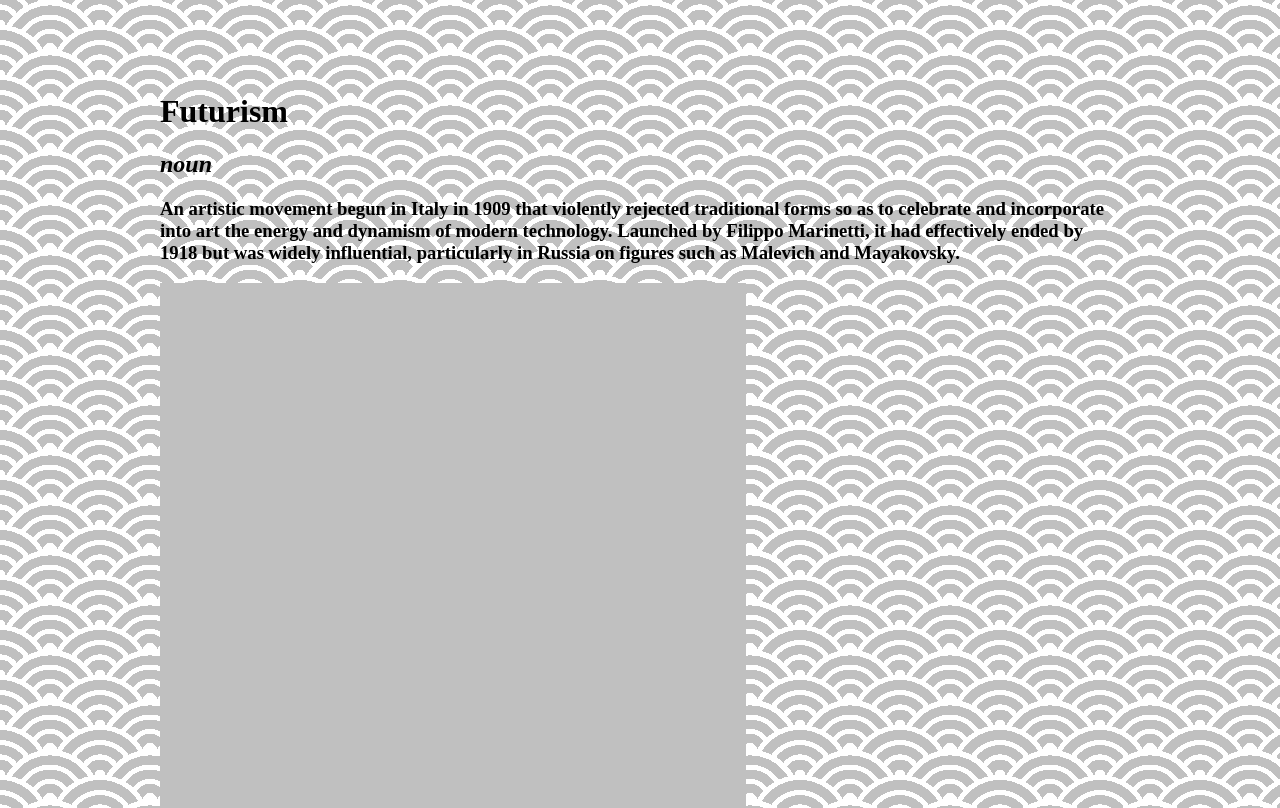
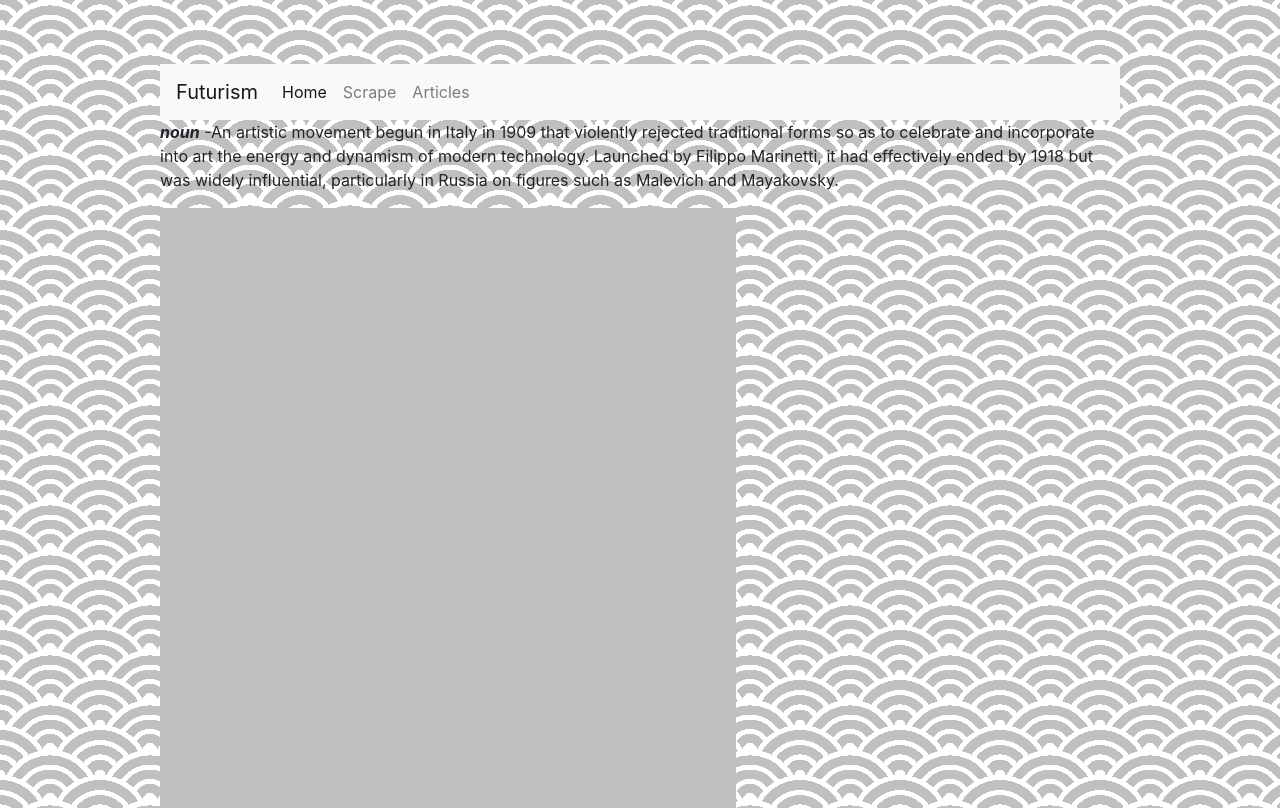
Before and after one commit to jacobwilder/scraper, a website: page public/index.html in a window 1280 px wide. Shown: the top 808 px of the page. Drawn offline with nearby package versions, Linux system fonts and the light colour scheme; no server answers.

Commit message:
Heroku deployment

```diff
--- a/public/index.html
+++ b/public/index.html
@@ -2,17 +2,30 @@
 <html lang="en-us">
   <head>
     <meta charset="UTF-8">
+    <link rel="stylesheet" href="https://stackpath.bootstrapcdn.com/bootstrap/4.3.1/css/bootstrap.min.css" integrity="sha384-ggOyR0iXCbMQv3Xipma34MD+dH/1fQ784/j6cY/iJTQUOhcWr7x9JvoRxT2MZw1T" crossorigin="anonymous">
     <link rel="stylesheet" href="./style.css">
     <title>Futurism Scraper</title>
   </head>
   <body>
     <div id="wrapper">
-      <h1>Futurism</h1>
-      <h2><i>noun</i></h2>
-        <h3> An artistic movement begun in Italy in 1909 that violently rejected traditional forms so as to celebrate
+        <nav class="navbar navbar-expand-lg navbar-light bg-light">
+            <a class="navbar-brand" href="#">Futurism</a>
+            <button class="navbar-toggler" type="button" data-toggle="collapse" data-target="#navbarNavAltMarkup" aria-controls="navbarNavAltMarkup" aria-expanded="false" aria-label="Toggle navigation">
+              <span class="navbar-toggler-icon"></span>
+            </button>
+            <div class="collapse navbar-collapse" id="navbarNavAltMarkup">
+              <div class="navbar-nav">
+                <a class="nav-item nav-link active" href="#">Home <span class="sr-only">(current)</span></a>
+                <a class="nav-item nav-link" href="/scrape">Scrape</a>
+                <a class="nav-item nav-link" href="/articles">Articles</a>
+              </div>
+            </div>
+          </nav>
+
+        <p> <strong><i>noun</i></strong> -An artistic movement begun in Italy in 1909 that violently rejected traditional forms so as to celebrate
              and incorporate into art the energy and dynamism of modern technology. Launched by Filippo Marinetti, it
              had effectively ended by 1918 but was widely influential, particularly in Russia on figures such as Malevich
-              and Mayakovsky.</h3>
+              and Mayakovsky.</p>
       <div id="articles"></div>
       <div id="notes"></div>
     </div>
--- a/server.js
+++ b/server.js
@@ -13,7 +13,9 @@ app.use(express.urlencoded({ extended: true}));
 app.use(express.json());
 app.use(express.static("public"));
 
-mongoose.connect("mongodb://localhost/scraperdb", { useNewUrlParser: true });
+var MONGODB_URI = process.env.MONGODB_URI || "mongodb://localhost/scraperdb"
+
+mongoose.connect(MONGODB_URI);
 
 // Route for scraping all Articles from link
 app.get("/scrape", function(req, res) {
```
